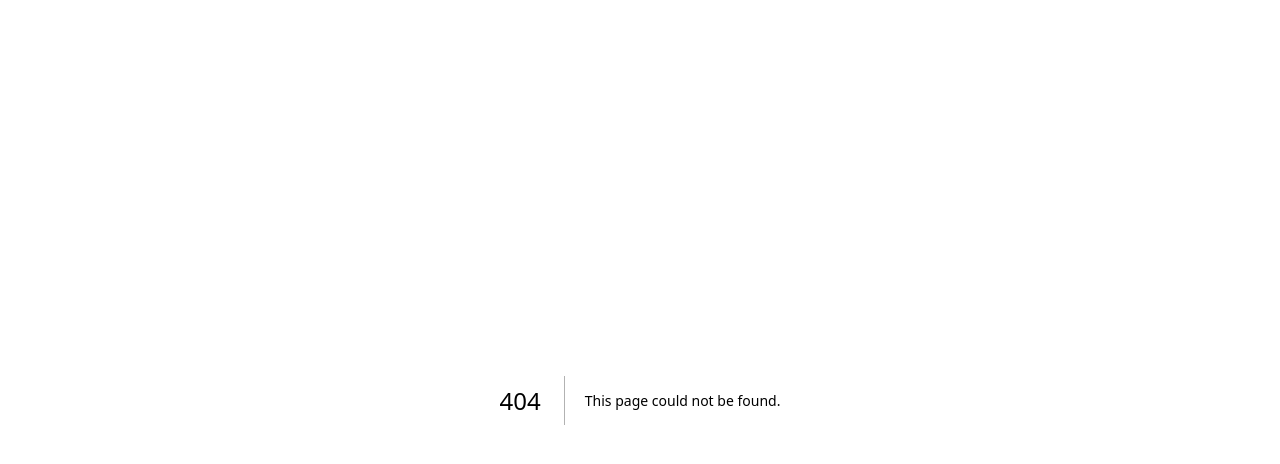
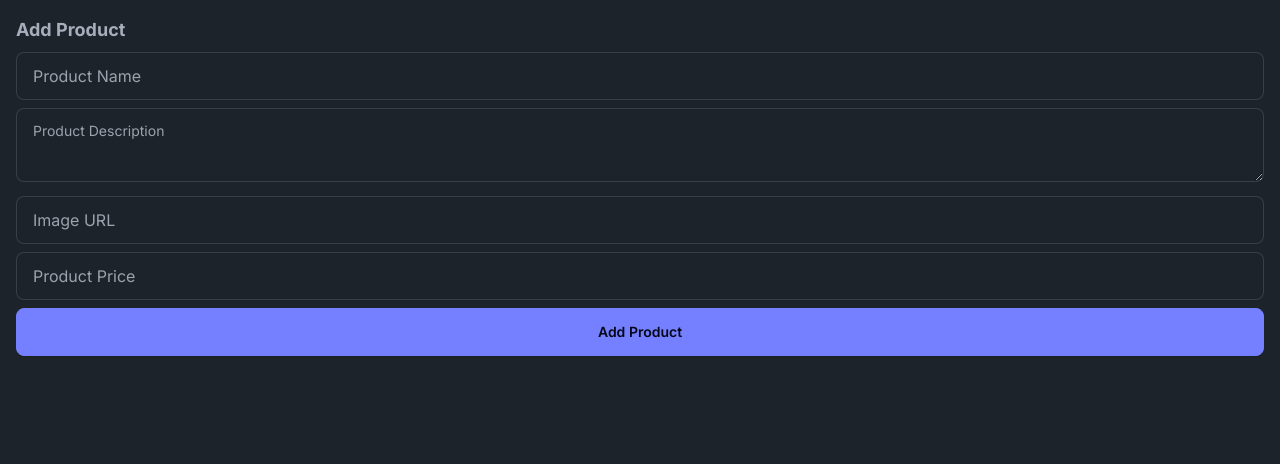
Before and after one commit to Shubham052000/e-commerce-app, a Next.js app: page /add-product in a window 1280 px wide. Before the commit this address had no page. Shown: the top 464 px of the page. Built offline with nearby package versions, Linux system fonts and the light colour scheme.

Commit message:
Add-Product page and route added

```diff
--- /dev/null
+++ b/src/app/add-product/page.tsx
@@ -0,0 +1,42 @@
+export const metadata = {
+  title: "Add Product - Flowmazon",
+};
+
+export default function AddProductPage() {
+  return (
+    <>
+      <h1 className="text-lg mb-2 font-bold">Add Product</h1>
+      <form>
+        <input
+          required
+          name="name"
+          placeholder="Product Name"
+          className="input input-bordered mb-2 w-full"
+        />
+        <textarea
+          required
+          name="description"
+          placeholder="Product Description"
+          className="textarea textarea-bordered mb-2 w-full"
+        />
+        <input
+          required
+          name="imageUrl"
+          placeholder="Image URL"
+          type="url"
+          className="input input-bordered mb-2 w-full"
+        />
+        <input
+          required
+          name="price"
+          placeholder="Product Price"
+          type="number"
+          className="input input-bordered mb-2 w-full"
+        />
+        <button type="submit" className="btn btn-primary btn-block">
+          Add Product
+        </button>
+      </form>
+    </>
+  );
+}
--- a/src/app/layout.tsx
+++ b/src/app/layout.tsx
@@ -5,8 +5,8 @@ import "./globals.css";
 const inter = Inter({ subsets: ["latin"] });
 
 export const metadata: Metadata = {
-  title: "Create Next App",
-  description: "Generated by create next app",
+  title: "Flowmazon",
+  description: "We make your wallet cry!",
 };
 
 export default function RootLayout({
@@ -16,7 +16,9 @@ export default function RootLayout({
 }>) {
   return (
     <html lang="en">
-      <body className={inter.className}>{children}</body>
+      <body className={inter.className}>
+        <main className="p-4 max-w-7xl m-auto min-w-[300px]">{children}</main>
+      </body>
     </html>
   );
 }
```
